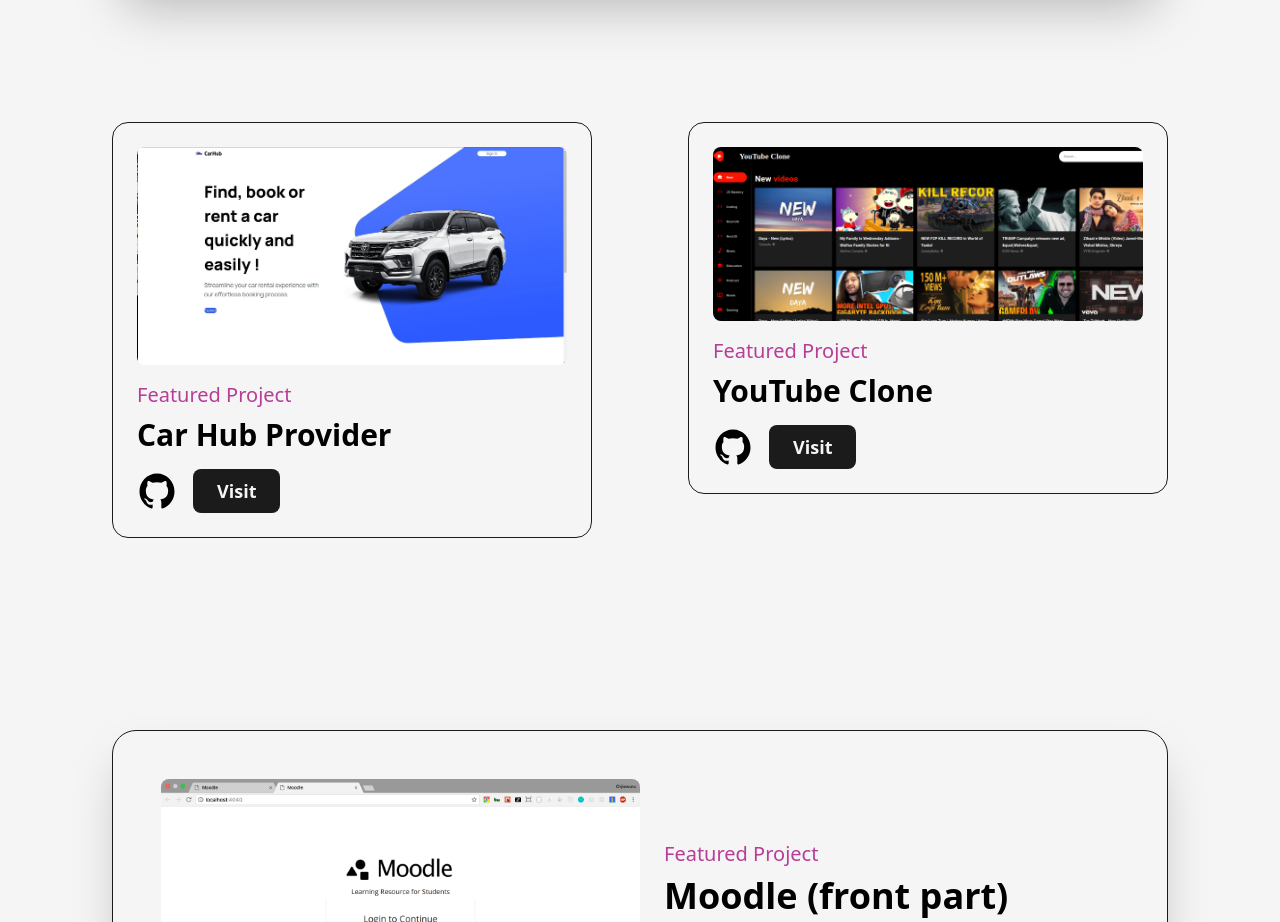
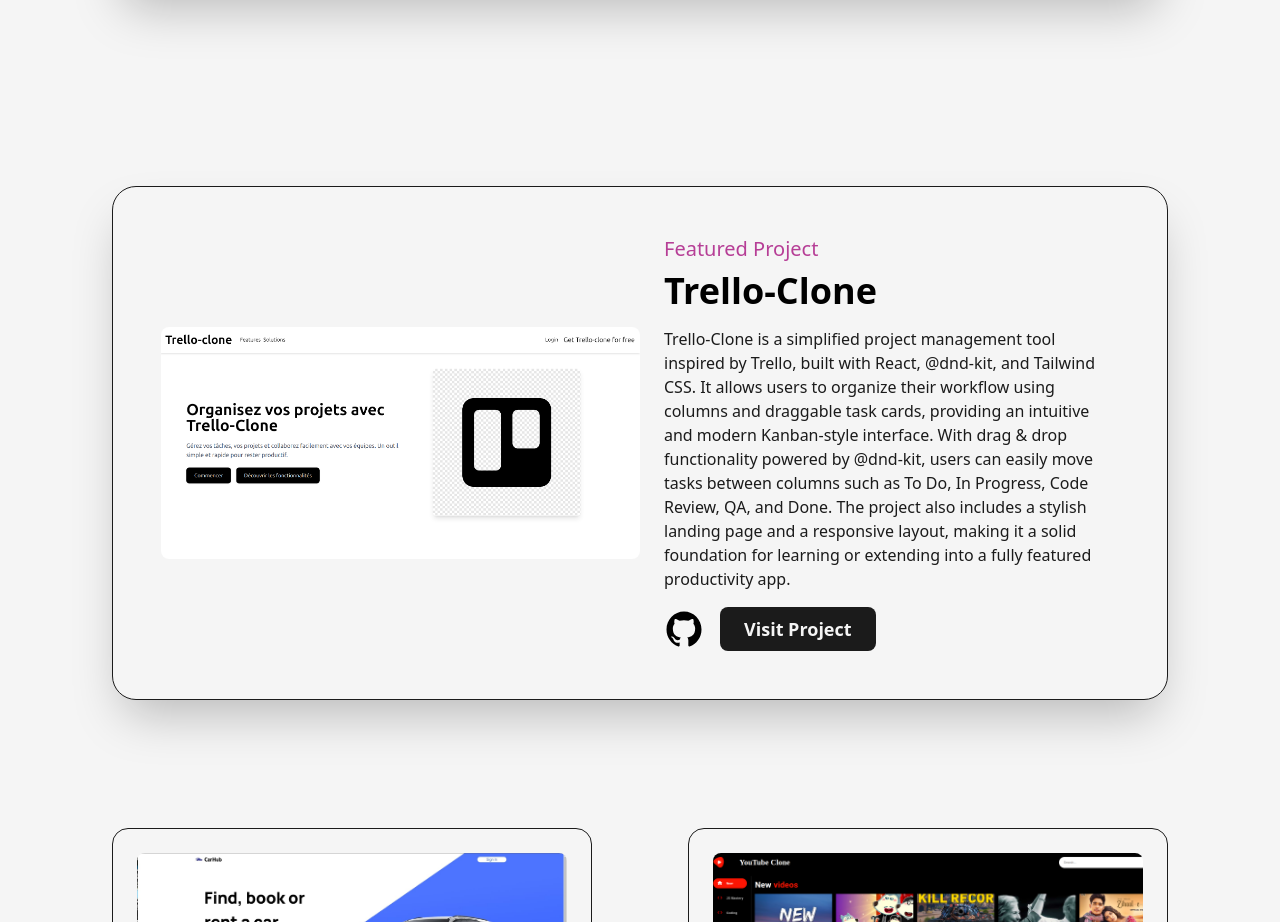
Before and after one commit to arnaud-vanderschriek/portfolioNextJs, a Next.js app: page /projects in a window 1280 px wide. Shown: the part 1000-1922 px from the top of the page. Built offline with nearby package versions, Linux system fonts and the light colour scheme.

Commit message:
updated projects page

```diff
--- a/src/pages/projects.js
+++ b/src/pages/projects.js
@@ -6,9 +6,10 @@
 import Image from "next/image";
 import { GithubIcon } from "@components/Icons";
 import project1 from "../../public/images/projects/Hero.jpg";
-import project2 from "../../public/images/projects/carhub.jpg";
-import project3 from "../../public/images/projects/youtubeclone.png";
-import project4 from "../../public/images/projects/moodle.png";
+import project2 from "../../public/images/projects/landing1.png";
+import project3 from "../../public/images/projects/carhub.jpg";
+import project4 from "../../public/images/projects/youtubeclone.png";
+import project5 from "../../public/images/projects/moodle.png";
 import { motion } from "framer-motion";
 
 const FramerImage = motion(Image);
@@ -21,7 +22,7 @@
     >
       <Link
         href={link}
-        target="_blank"
+        target=""
         className="w-1/2 cursor-pointer overflow-hidden rounded-lg lg:w-full"
       >
         <FramerImage
@@ -132,10 +133,25 @@
                 type="Featured Project"
               />
             </div>
+            <div className="col-span-12">
+              <FeaturedProject
+                title="Trello-Clone"
+                img={project2}
+                summary="Trello-Clone is a simplified project management tool inspired by Trello, built with React, @dnd-kit, and Tailwind CSS.
+It allows users to organize their workflow using columns and draggable task cards, providing an intuitive and modern Kanban-style interface.
+
+With drag & drop functionality powered by @dnd-kit, users can easily move tasks between columns such as To Do, In Progress, Code Review, QA, and Done.
+
+The project also includes a stylish landing page and a responsive layout, making it a solid foundation for learning or extending into a fully featured productivity app."
+                link="https://trello-clone-azure-alpha.vercel.app/"
+                github="https://github.com/arnaud-vanderschriek/trello-clone"
+                type="Featured Project"
+              />
+            </div>
             <div className="col-span-6 sm:col-span-12">
               <Projects
                 title="Car Hub Provider"
-                img={project2}
+                img={project3}
                 link="https://next-js-car-hub-rose.vercel.app/"
                 github="https://github.com/arnaud-vanderschriek/nextJsCarHub"
                 type="Featured Project"
@@ -144,7 +160,7 @@
             <div className="col-span-6 sm:col-span-12">
               <Projects
                 title="YouTube Clone"
-                img={project3}
+                img={project4}
                 link="https://react-youtube-clone-two.vercel.app/"
                 github="https://github.com/arnaud-vanderschriek/react_youtube_clone"
                 type="Featured Project"
@@ -153,7 +169,7 @@
             <div className="col-span-12">
               <FeaturedProject
                 title="Moodle (front part)"
-                img={project4}
+                img={project5}
                 summary="..."
                 link="Not online for now, let's check my project on GitHub."
                 github="https://github.com/arnaud-vanderschriek/moodle/tree/main/front"
@@ -163,7 +179,7 @@
             <div className="col-span-6 sm:col-span-12">
               <Projects
                 title="Moodle (back-end part)"
-                img={project4}
+                img={project5}
                 link="Not online for now, let's check my project on GitHub."
                 github="https://github.com/arnaud-vanderschriek/moodle_api_asp.net"
                 type="Featured Project"
```
Also changed, not shown: public/images/projects/landing1.png (added).
